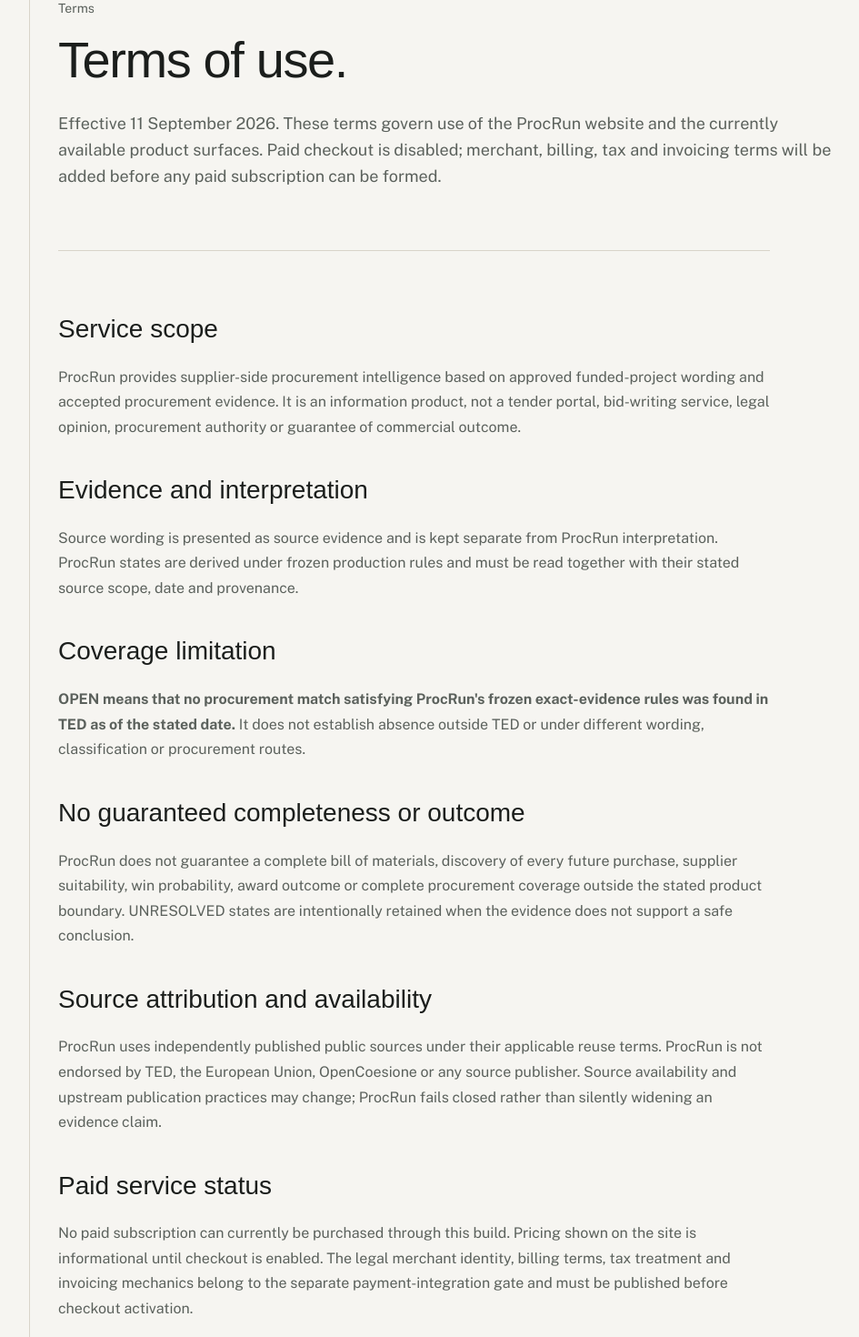
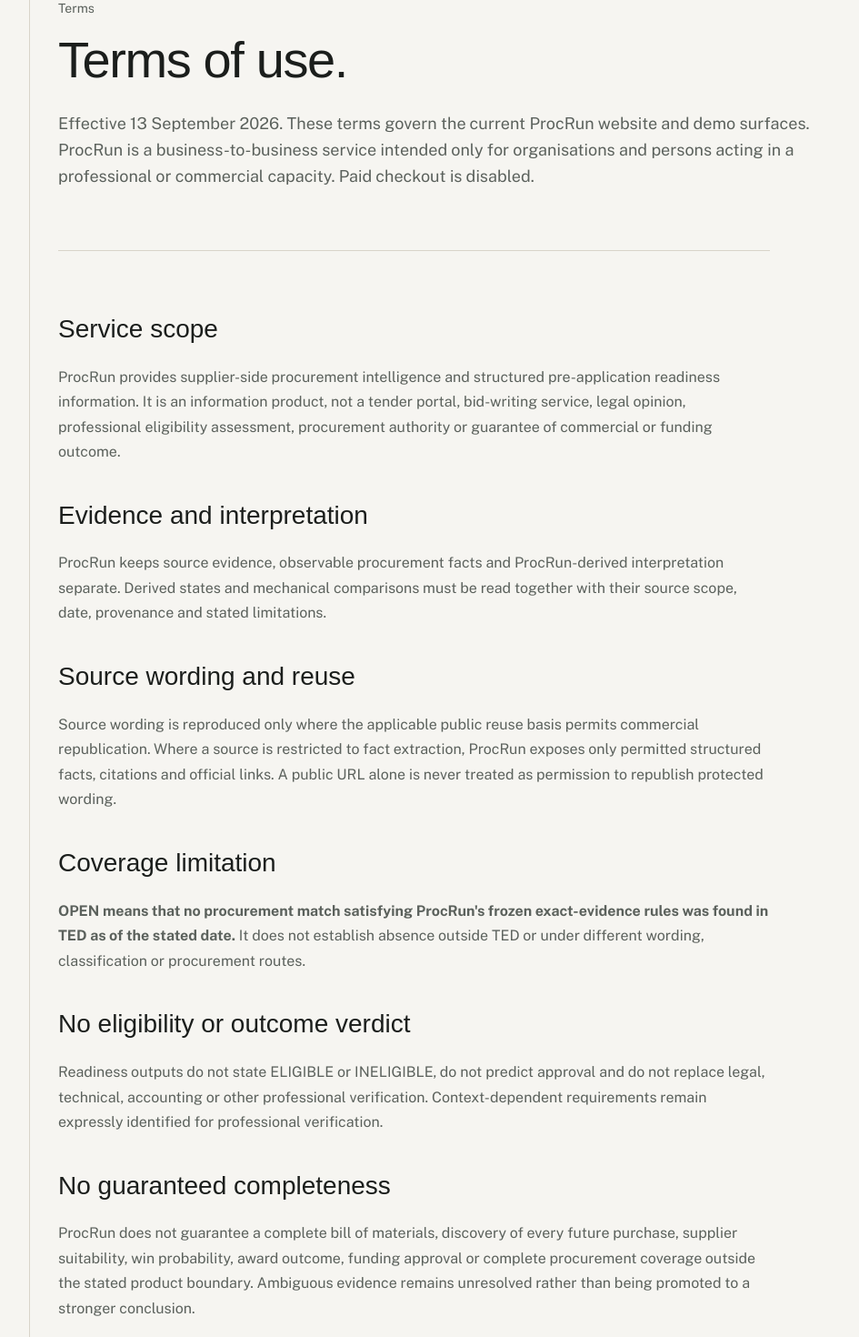
Before and after one commit to martibal/procrun, a Next.js app in the folder web/: page /terms in a window 1280 px wide. Shown: the part 160-1630 px from the top of the page at 91% size, without its empty margins (50-995 px from the left). Built offline with nearby package versions, Linux system fonts and the light colour scheme; a web font is replaced by a local one.

Commit message:
Harden B2B service and source reuse terms

```diff
--- a/web/app/terms/page.tsx
+++ b/web/app/terms/page.tsx
@@ -5,15 +5,17 @@
     <section className="page-hero narrow-copy">
       <p className="small">Terms</p>
       <h1 className="public-h1">Terms of use.</h1>
-      <p className="lede-large">Effective 11 September 2026. These terms govern use of the ProcRun website and the currently available product surfaces. Paid checkout is disabled; merchant, billing, tax and invoicing terms will be added before any paid subscription can be formed.</p>
+      <p className="lede-large">Effective 13 September 2026. These terms govern the current ProcRun website and demo surfaces. ProcRun is a business-to-business service intended only for organisations and persons acting in a professional or commercial capacity. Paid checkout is disabled.</p>
     </section>
     <section className="public-section legal-copy">
-      <h2>Service scope</h2><p>ProcRun provides supplier-side procurement intelligence based on approved funded-project wording and accepted procurement evidence. It is an information product, not a tender portal, bid-writing service, legal opinion, procurement authority or guarantee of commercial outcome.</p>
-      <h2>Evidence and interpretation</h2><p>Source wording is presented as source evidence and is kept separate from ProcRun interpretation. ProcRun states are derived under frozen production rules and must be read together with their stated source scope, date and provenance.</p>
+      <h2>Service scope</h2><p>ProcRun provides supplier-side procurement intelligence and structured pre-application readiness information. It is an information product, not a tender portal, bid-writing service, legal opinion, professional eligibility assessment, procurement authority or guarantee of commercial or funding outcome.</p>
+      <h2>Evidence and interpretation</h2><p>ProcRun keeps source evidence, observable procurement facts and ProcRun-derived interpretation separate. Derived states and mechanical comparisons must be read together with their source scope, date, provenance and stated limitations.</p>
+      <h2>Source wording and reuse</h2><p>Source wording is reproduced only where the applicable public reuse basis permits commercial republication. Where a source is restricted to fact extraction, ProcRun exposes only permitted structured facts, citations and official links. A public URL alone is never treated as permission to republish protected wording.</p>
       <h2>Coverage limitation</h2><p><strong>OPEN means that no procurement match satisfying ProcRun&apos;s frozen exact-evidence rules was found in TED as of the stated date.</strong> It does not establish absence outside TED or under different wording, classification or procurement routes.</p>
-      <h2>No guaranteed completeness or outcome</h2><p>ProcRun does not guarantee a complete bill of materials, discovery of every future purchase, supplier suitability, win probability, award outcome or complete procurement coverage outside the stated product boundary. UNRESOLVED states are intentionally retained when the evidence does not support a safe conclusion.</p>
-      <h2>Source attribution and availability</h2><p>ProcRun uses independently published public sources under their applicable reuse terms. ProcRun is not endorsed by TED, the European Union, OpenCoesione or any source publisher. Source availability and upstream publication practices may change; ProcRun fails closed rather than silently widening an evidence claim.</p>
-      <h2>Paid service status</h2><p>No paid subscription can currently be purchased through this build. Pricing shown on the site is informational until checkout is enabled. The legal merchant identity, billing terms, tax treatment and invoicing mechanics belong to the separate payment-integration gate and must be published before checkout activation.</p>
+      <h2>No eligibility or outcome verdict</h2><p>Readiness outputs do not state ELIGIBLE or INELIGIBLE, do not predict approval and do not replace legal, technical, accounting or other professional verification. Context-dependent requirements remain expressly identified for professional verification.</p>
+      <h2>No guaranteed completeness</h2><p>ProcRun does not guarantee a complete bill of materials, discovery of every future purchase, supplier suitability, win probability, award outcome, funding approval or complete procurement coverage outside the stated product boundary. Ambiguous evidence remains unresolved rather than being promoted to a stronger conclusion.</p>
+      <h2>Source attribution and independence</h2><p>ProcRun uses independently published public sources under their applicable reuse terms. ProcRun is not endorsed by TED, the European Union, OpenCoesione, Regione Lombardia or any other source publisher. Upstream sources may change or become unavailable; ProcRun is designed to fail closed rather than silently broaden a claim.</p>
+      <h2>Commercial service status</h2><p>No paid contract can currently be formed through this build. Before checkout is enabled, ProcRun will publish the actual merchant identity and required business disclosures together with the applicable price/VAT treatment, billing and renewal terms, cancellation rules, output licence and intellectual-property terms, acceptable-use rules, suspension provisions, warranty and liability terms, governing law and venue.</p>
     </section>
   </PublicPage>;
 }
```
